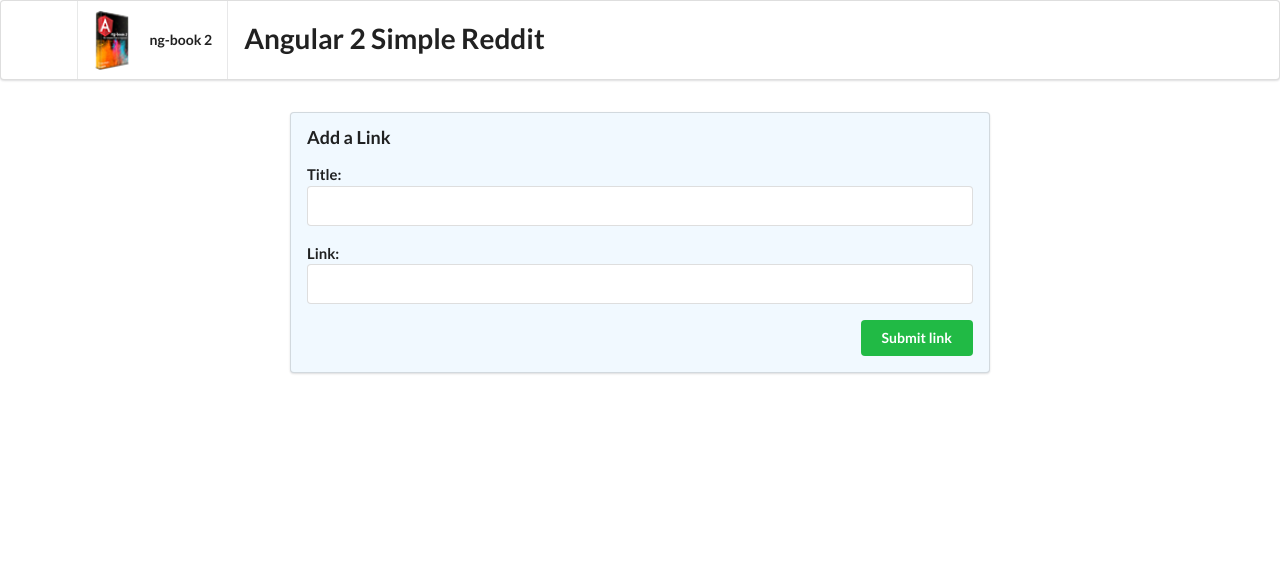
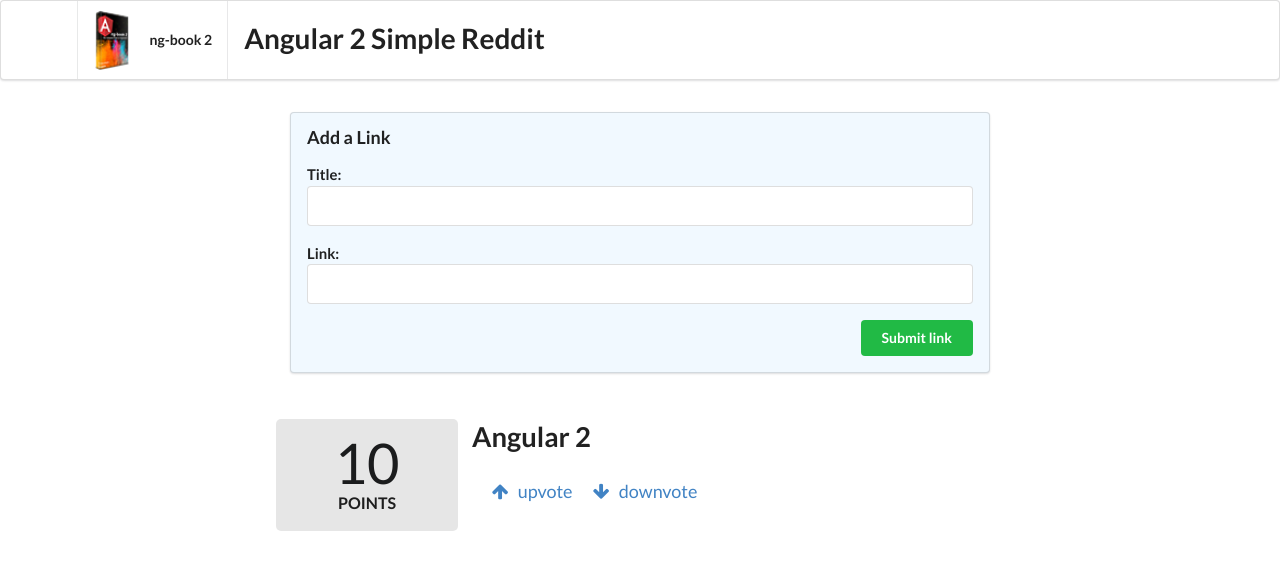
Before and after one commit to SergSlon/angular2_reddit, an Angular app: page / in a window 1280 px wide. Shown: the top 570 px of the page. Built offline with nearby package versions, Linux system fonts and the light colour scheme.

Commit message:
Adding the Article Component - ng generate component article

```diff
--- a/src/app/app.component.html
+++ b/src/app/app.component.html
@@ -31,3 +31,7 @@
   </button>
 
 </form>
+
+<div class="ui grid posts">
+  <app-article></app-article>
+</div>
--- a/src/app/app.module.ts
+++ b/src/app/app.module.ts
@@ -4,10 +4,12 @@
 import { HttpModule } from '@angular/http';
 
 import { AppComponent } from './app.component';
+import { ArticleComponent } from './article/article.component';
 
 @NgModule({
   declarations: [
-    AppComponent
+    AppComponent,
+    ArticleComponent
   ],
   imports: [
     BrowserModule,
--- /dev/null
+++ b/src/app/article/article.component.html
@@ -0,0 +1,29 @@
+<div class="four wide column center aligned votes">
+  <div class="ui statistic">
+    <div class="value">
+      {{ votes }}
+    </div>
+    <div class="label">
+      Points
+    </div>
+  </div>
+</div>
+<div class="twelve wide column">
+  <a class="ui large header" href="{{ link }}">
+    {{ title }}
+  </a>
+  <ul class="ui big horizontal list voters">
+    <li class="item">
+      <a href (click)="voteUp()">
+        <i class="arrow up icon"></i>
+        upvote
+      </a>
+    </li>
+    <li class="item">
+      <a href (click)="voteDown()">
+        <i class="arrow down icon"></i>
+        downvote
+      </a>
+    </li>
+  </ul>
+</div>
--- /dev/null
+++ b/src/app/article/article.component.ts
@@ -0,0 +1,43 @@
+import { Component, OnInit } from '@angular/core';
+
+@Component({
+  selector: 'app-article',
+  templateUrl: './article.component.html',
+  styleUrls: ['./article.component.css'],
+  host: {
+    // This tells Angular that on the host element (the app-article tag)
+    // we want to set the class attribute to have "row"
+    class: 'row'
+  }
+})
+
+export class ArticleComponent implements OnInit {
+  // votes - a number representing the sum of all upvotes, minus the downvotes
+  votes: number;
+
+  // link - a string holding the URL of the article
+  title: string;
+
+  // title - a string holding the title of the article
+  link: string;
+
+  constructor() {
+    this.title = 'Angular 2';
+    this.link = 'http://angular.io';
+    this.votes = 10;
+  }
+
+  voteUp() {
+    this.votes += 1;
+
+    return false;
+  }
+
+  voteDown() {
+    this.votes -= 1;
+
+    return false;
+  }
+
+  ngOnInit() {}
+}
```
Also changed, not shown: src/app/article/article.component.css (added), 1 other file (tests, documents, lock files or other folders).
